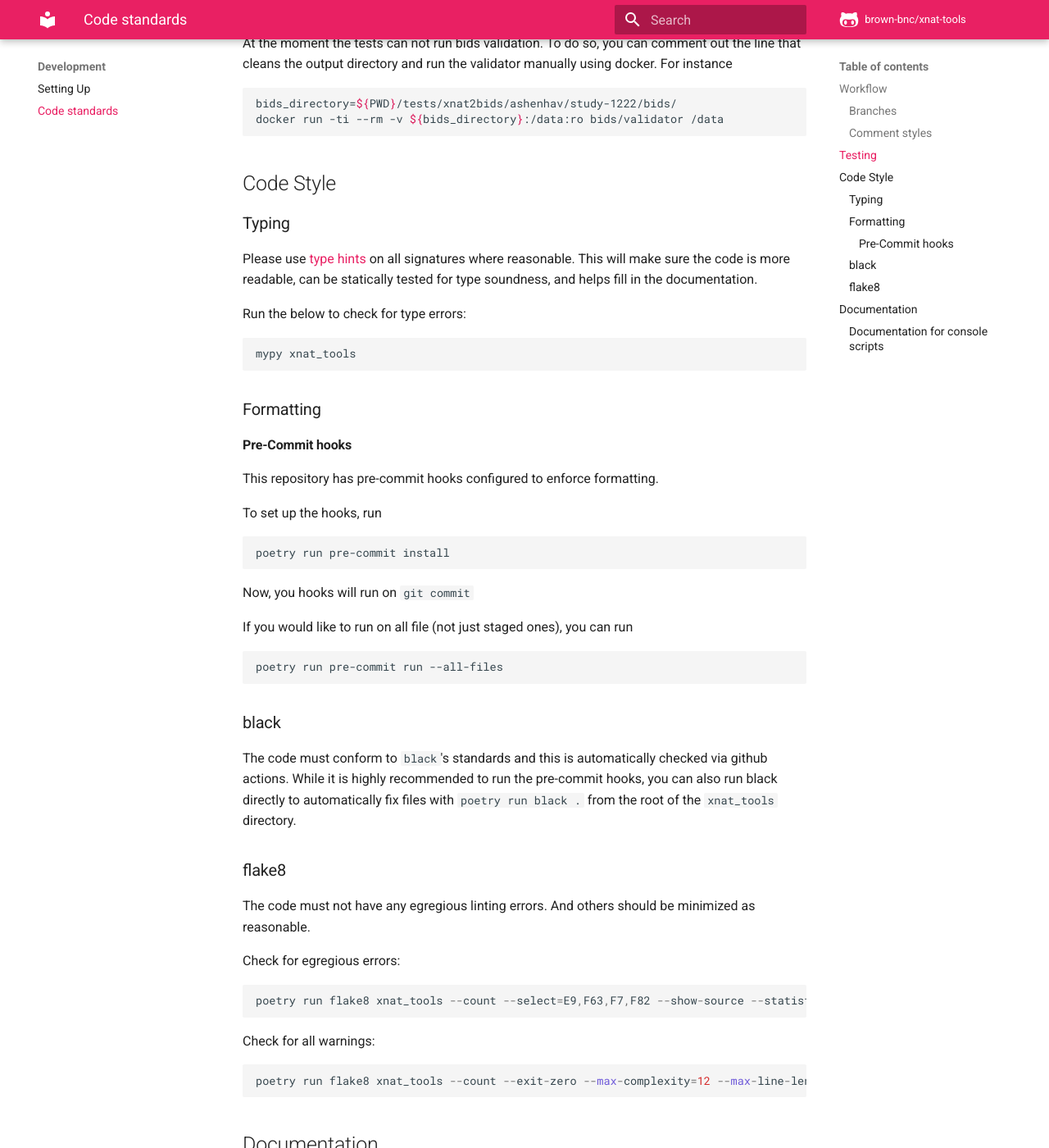
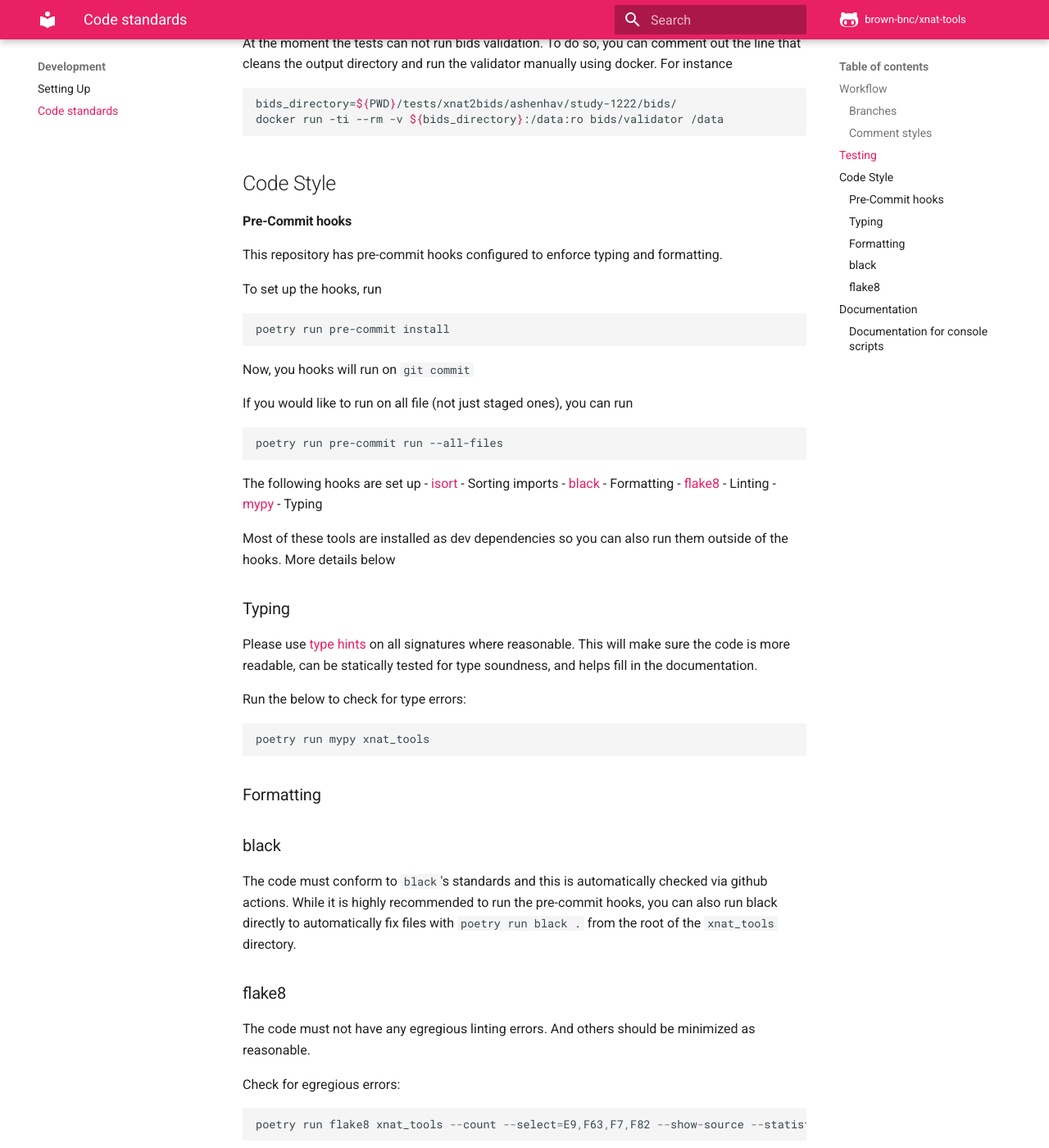
Before and after one commit to brown-bnc/xnat-tools, an MkDocs documentation site: the page built from docs/code_standards.md, in a window 1280 px wide and 1400 px high, scrolled down 1438 px. Shown: the whole window at 82% size. Built offline with MkDocs 1.6.1 and Material for MkDocs 9.7.7, drawn with Linux system fonts in a browser that asks for light colours; comment, search, counter and statistics services are not loaded.

Commit message:
docs: typos and hook clarification

````diff
--- a/docs/code_standards.md
+++ b/docs/code_standards.md
@@ -54,20 +54,9 @@ docker run -ti --rm -v ${bids_directory}:/data:ro bids/validator /data
 
 ## Code Style
 
-### Typing
-
-Please use [type hints](https://mypy.readthedocs.io/en/stable/) on all signatures where reasonable.  This will make sure the code is more readable, can be statically tested for type soundness, and helps fill in the documentation.
-
-Run the below to check for type errors:
-```
-mypy xnat_tools
-```
-
-### Formatting
-
 #### Pre-Commit hooks
 
-This repository has pre-commit hooks configured to enforce formatting.
+This repository has pre-commit hooks configured to enforce typing and formatting.
 
 To set up the hooks, run
 
@@ -82,6 +71,25 @@ If you would like to run on all file (not just staged ones), you can run
 ```
 poetry run pre-commit run --all-files
 ```
+
+The following hooks are set up
+- [isort](https://github.com/timothycrosley/isort) - Sorting imports
+- [black](https://github.com/ambv/black) - Formatting
+- [flake8](https://gitlab.com/pycqa/flake8) - Linting
+- [mypy](https://github.com/pre-commit/mirrors-mypy) - Typing
+
+Most of these tools are installed as dev dependencies so you can also run them outside of the hooks. More details below
+
+### Typing
+
+Please use [type hints](https://mypy.readthedocs.io/en/stable/) on all signatures where reasonable.  This will make sure the code is more readable, can be statically tested for type soundness, and helps fill in the documentation.
+
+Run the below to check for type errors:
+```
+poetry run mypy xnat_tools
+```
+
+### Formatting
 
 ### black
 
@@ -99,7 +107,6 @@ Check for all warnings:
 ```
 poetry run flake8 xnat_tools --count --exit-zero --max-complexity=12 --max-line-length=88 --statistics
 ```
-
 
 
 ## Documentation
--- a/mkdocs.yml
+++ b/mkdocs.yml
@@ -1,5 +1,5 @@
 site_name: XNAT Tools
-site_description: Documentation for the xnat-tools model
+site_description: Documentation for the xnat-tools
 site_url: http://brown-bnc.github.io/xnat-tools
 theme:
   name: material
````
Also changed, not shown: README.md (+2 -1 lines).
